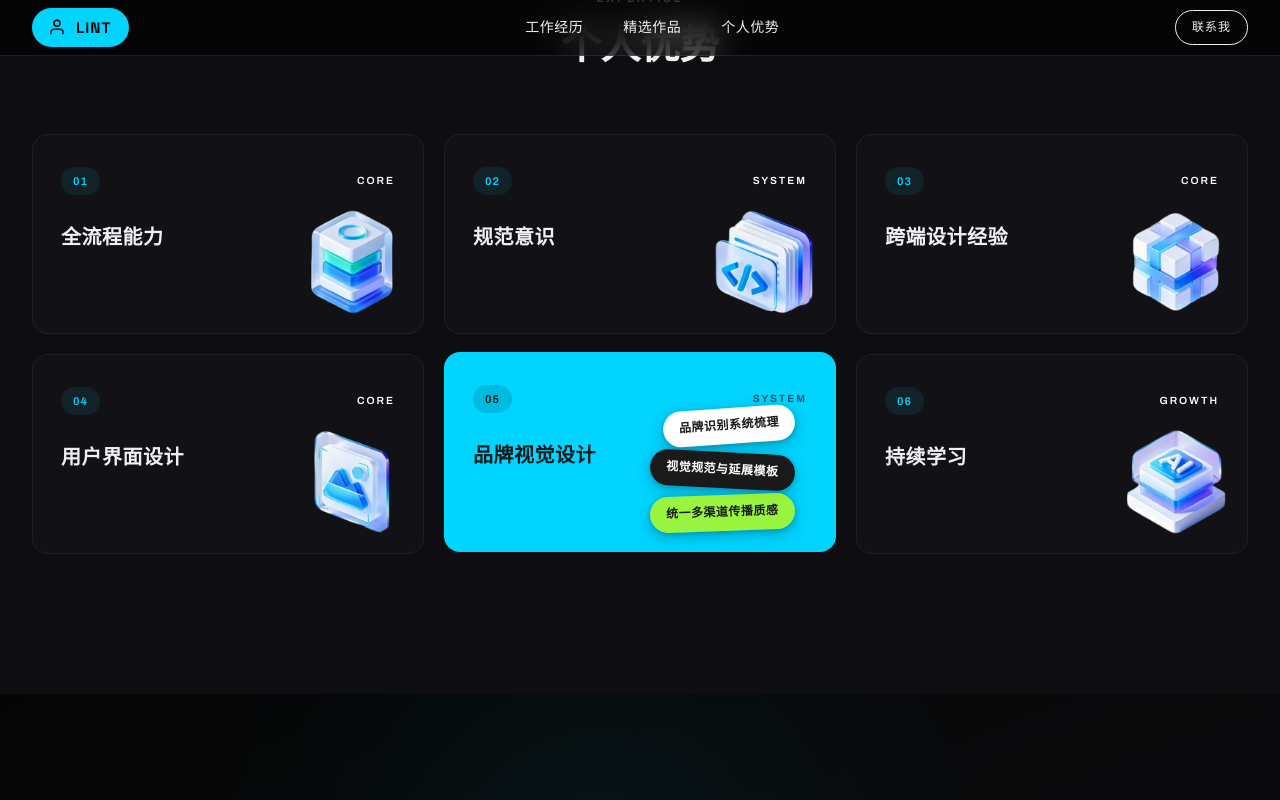
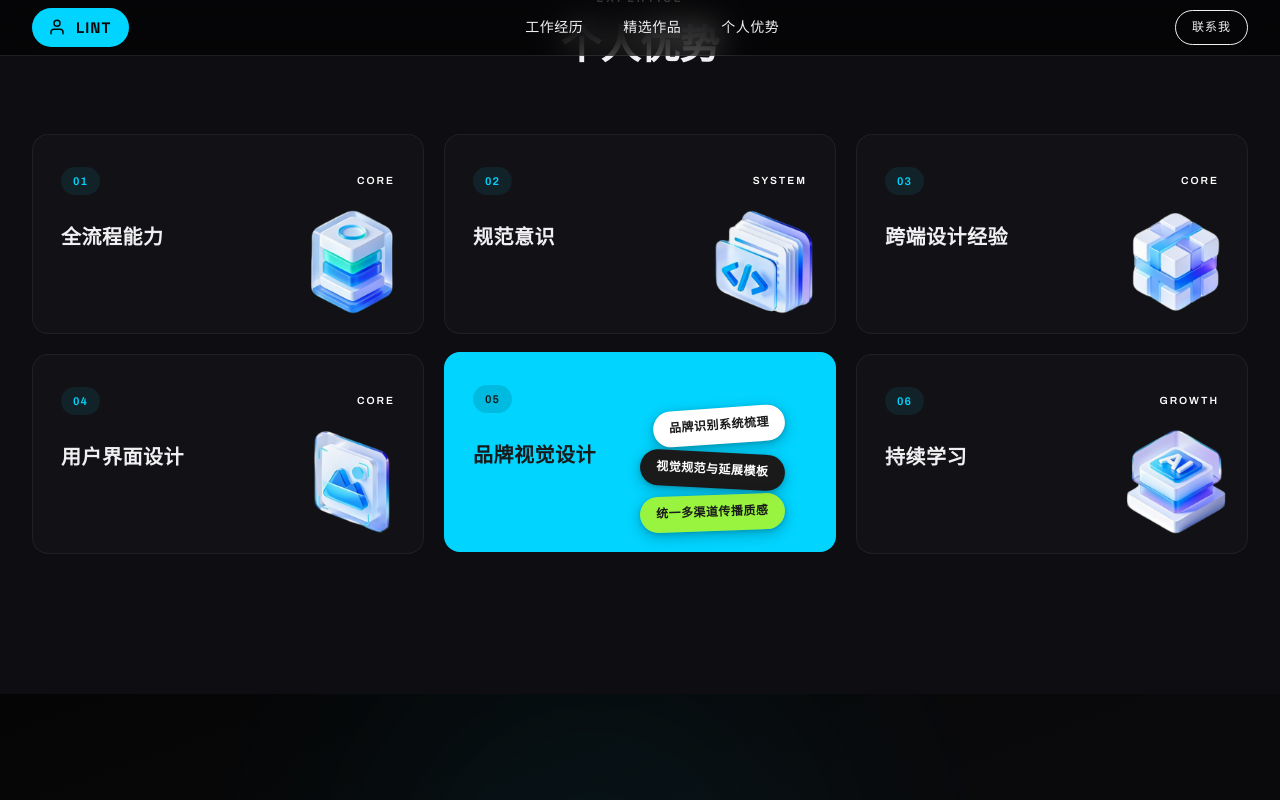
Before and after one commit to ltian869166-max/ai_log, a React (Vite) app: page / in a window 1280 px wide. In both pictures the pointer is over the element 779 px from the left and 5081 px from the top of the page. Shown: the part 4681-5481 px from the top of the page. Built offline with nearby package versions, Linux system fonts and the light colour scheme.

Commit message:
style: 卡片05胶囊再左移10px，悬停隐藏SYSTEM标签

```diff
--- a/src/components/Skills.css
+++ b/src/components/Skills.css
@@ -456,8 +456,7 @@
 }
 
 .skill-card-brand:hover .skill-tag {
-  color: #1A1A1A;
-  opacity: 0.7;
+  opacity: 0;
 }
 
 .skill-card-brand:hover .skill-visual {
@@ -468,7 +467,7 @@
 .skill-tags-staircase {
   position: absolute;
   bottom: 20px;
-  right: 40px;
+  right: 50px;
   display: flex;
   flex-direction: column;
   align-items: flex-end;
```
